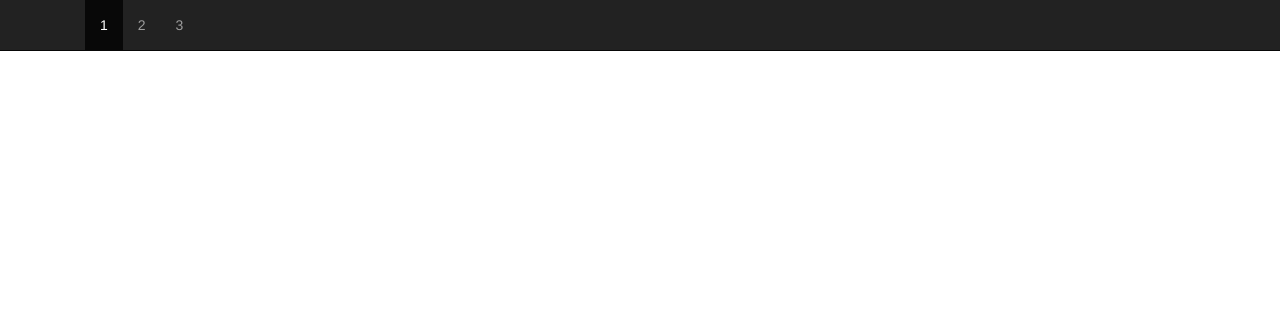
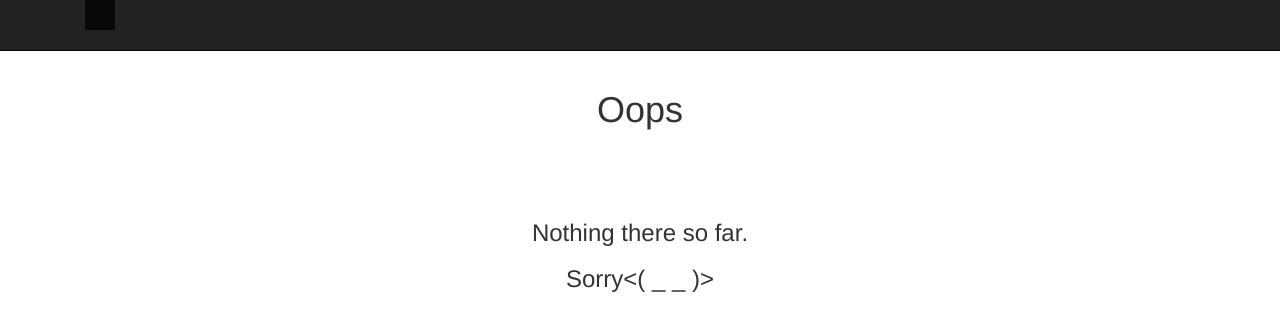
Before and after one commit to hajbw/hajbw.github.io, a plain HTML site: page index.html in a window 1280 px wide. Drawn offline with Linux system fonts and the light colour scheme.

Commit message:
finally index.html has something in it

```diff
--- a/index.html
+++ b/index.html
@@ -6,18 +6,29 @@
    <meta http-equiv="X-UA-Compatible" content="IE=edge">
    <meta name="viewport" content="width=device-width, initial-scale=1">
    <link rel="stylesheet" href="bootstrap/css/bootstrap.min.css">
+   <style type="text/css">
+     .main-title{
+       padding: 70px;
+       text-align: center;
+     }
+     .words{
+       text-align: center;
+
+     }
+   </style>
    <script src="jquery/jquery3.2.1.min.js"></script>
    <script type="text/javascript" src="bootstrap/js/bootstrap.min.js"></script>
+   <script type="text/javascript" src=""></script>
    <script type="text/javascript">
      //costomized javascript :)
    </script>
   </head>
   <body>
-    <header class="navbar navbar-inverse navbar-fixed-top">
+    <nav class="navbar navbar-inverse navbar-fixed-top">
       <div class="container">
         <div class="navbar-header">
           <button class="navbar-toggle collapsed" aria-expanded="false" aria-controls="navbar" type="button" data-toggle="collapse" data-target="#navbar">
-            <span class="sr-only"></span>
+            <span class="sr-only">Toggle navigation</span>
             <span class="icon-bar"></span>
             <span class="icon-bar"></span>
             <span class="icon-bar"></span>
@@ -26,18 +37,17 @@
         </div>
         <div class="collapse navbar-collapse" id="navbar">
           <ul class="nav navbar-nav">
-              <li class="active"><a href="#1">1</a></li>
-              <li><a href="#2">2</a></li>
-              <li><a href="#3">3</a></li>
+            <li class="active"><a href="#"></a></li>
+            <li><a href="#about"></a></li>
+            <li><a href="#contact"></a></li>
           </ul>
         </div>
       </div>
-    </header>
-    <div class="conainer">
-      <h1></h1>
+    </nav>
+    <div class="container">
+      <h1 class="main-title">Oops</h1>
+      <h3 class="words">Nothing there so far.</h3>
+      <h3 class="words">Sorry<( _ _ )></h3>
     </div>
-    <footer>
-
-    </footer>
   </body>
 </html>
```
